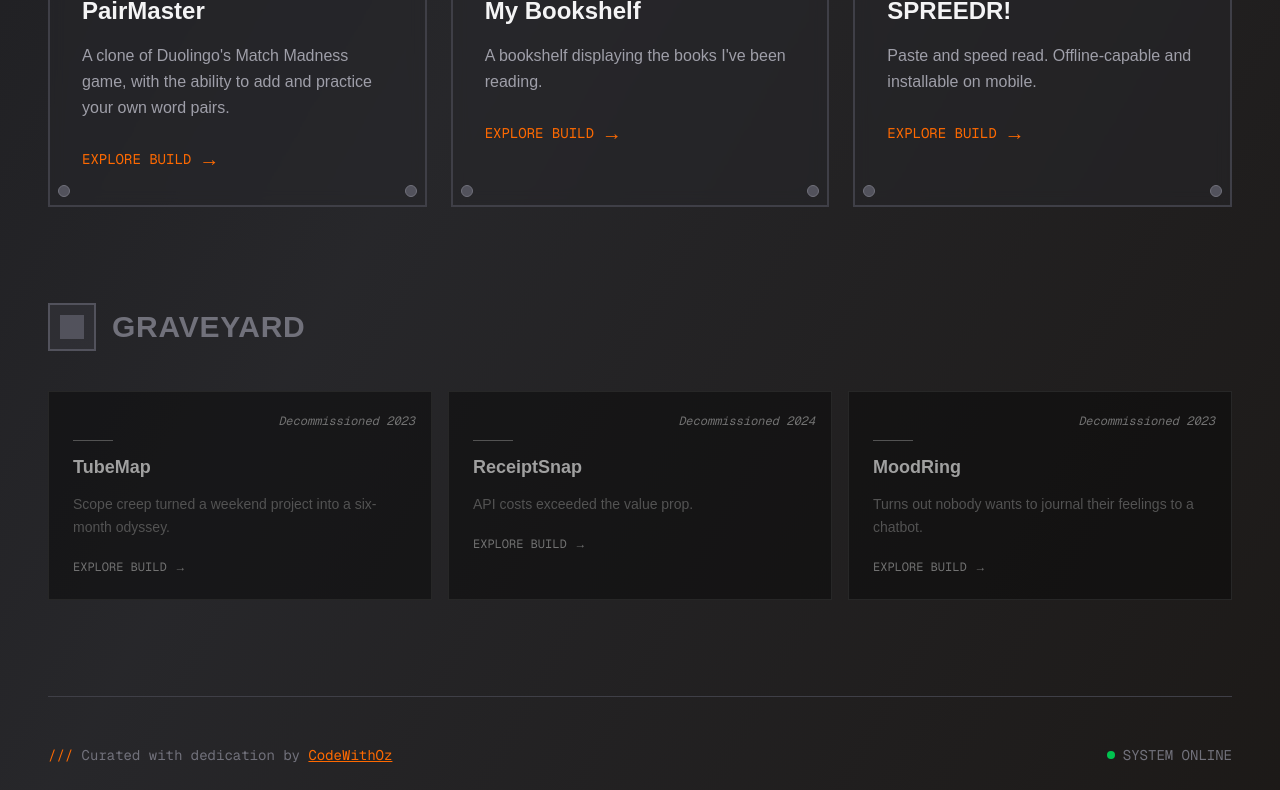
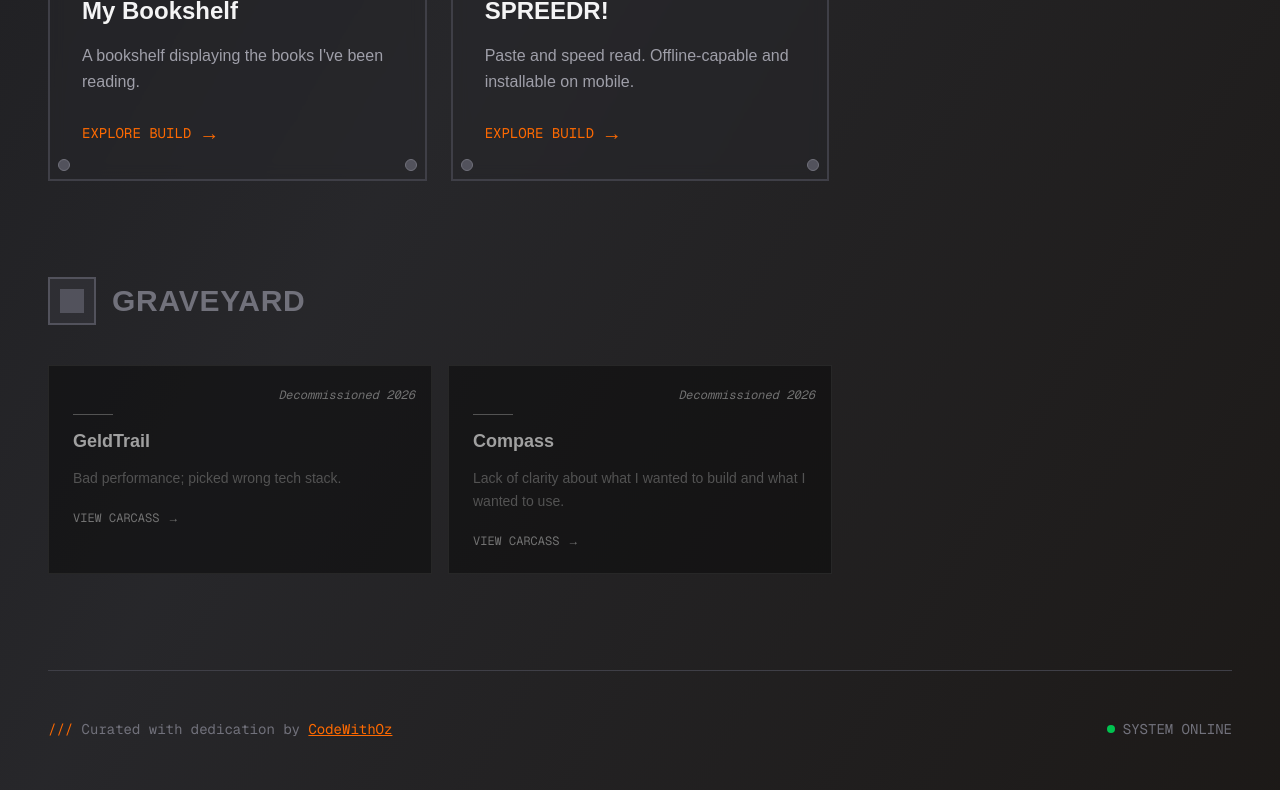
Before and after one commit to CodeWithOz/prototypes-haus, a Next.js app: page / in a window 1280 px wide. Shown: the part 1371-2161 px from the top of the page. Built offline with nearby package versions, Linux system fonts and the light colour scheme.

Commit message:
feat: update graveyard items

```diff
--- a/src/app/page.tsx
+++ b/src/app/page.tsx
@@ -37,12 +37,6 @@ const prototypes: (Prototype | AbandonedPrototype)[] = [
     status: 'stable',
   },
   {
-    name: 'GeldTrail',
-    description: 'Expense tracking app. Scan receipts and view analytics.',
-    url: 'https://geldtrail.prototypes.haus',
-    status: 'alpha',
-  },
-  {
     name: 'Artenee',
     description:
       'Gratitude journal, with daily gratitude reminders based on journal entries.',
@@ -77,28 +71,20 @@ const prototypes: (Prototype | AbandonedPrototype)[] = [
     status: 'stable',
   },
   {
-    name: 'TubeMap',
-    description: '',
-    url: 'https://tubemap.prototypes.haus',
+    name: 'GeldTrail',
+    description: 'Expense tracking app. Scan receipts and view analytics.',
+    url: 'https://geldtrail.prototypes.haus',
     status: 'abandoned',
-    epitaph: 'Scope creep turned a weekend project into a six-month odyssey.',
-    decommissionedYear: 2023,
+    epitaph: 'Bad performance; picked wrong tech stack.',
+    decommissionedYear: 2026,
   },
   {
-    name: 'ReceiptSnap',
-    description: '',
-    url: 'https://receiptsnap.prototypes.haus',
+    name: 'Compass',
+    description: 'Momentum tracker for personal and professional goals.',
+    url: 'https://github.com/CodeWithOz/compass',
     status: 'abandoned',
-    epitaph: 'API costs exceeded the value prop.',
-    decommissionedYear: 2024,
-  },
-  {
-    name: 'MoodRing',
-    description: '',
-    url: 'https://moodring.prototypes.haus',
-    status: 'abandoned',
-    epitaph: "Turns out nobody wants to journal their feelings to a chatbot.",
-    decommissionedYear: 2023,
+    epitaph: 'Lack of clarity about what I wanted to build and what I wanted to use.',
+    decommissionedYear: 2026,
   },
 ];
 
@@ -631,7 +617,7 @@ export default function Home() {
                   </p>
 
                   <div className='flex items-center gap-2 text-zinc-500 group-hover:text-white font-mono text-xs transition-colors duration-300'>
-                    <span>EXPLORE BUILD</span>
+                    <span>VIEW CARCASS</span>
                     <span>→</span>
                   </div>
                 </div>
```
